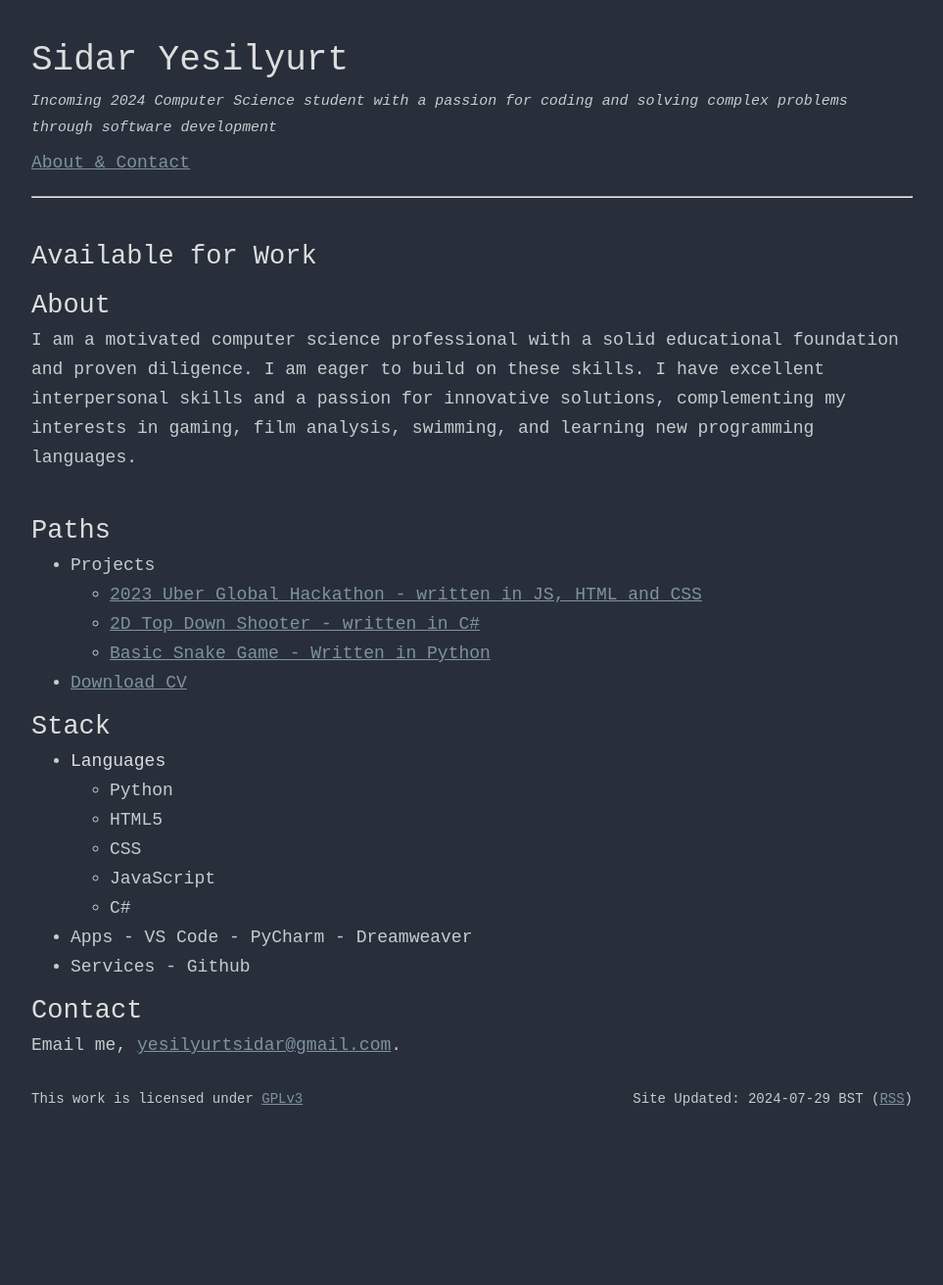
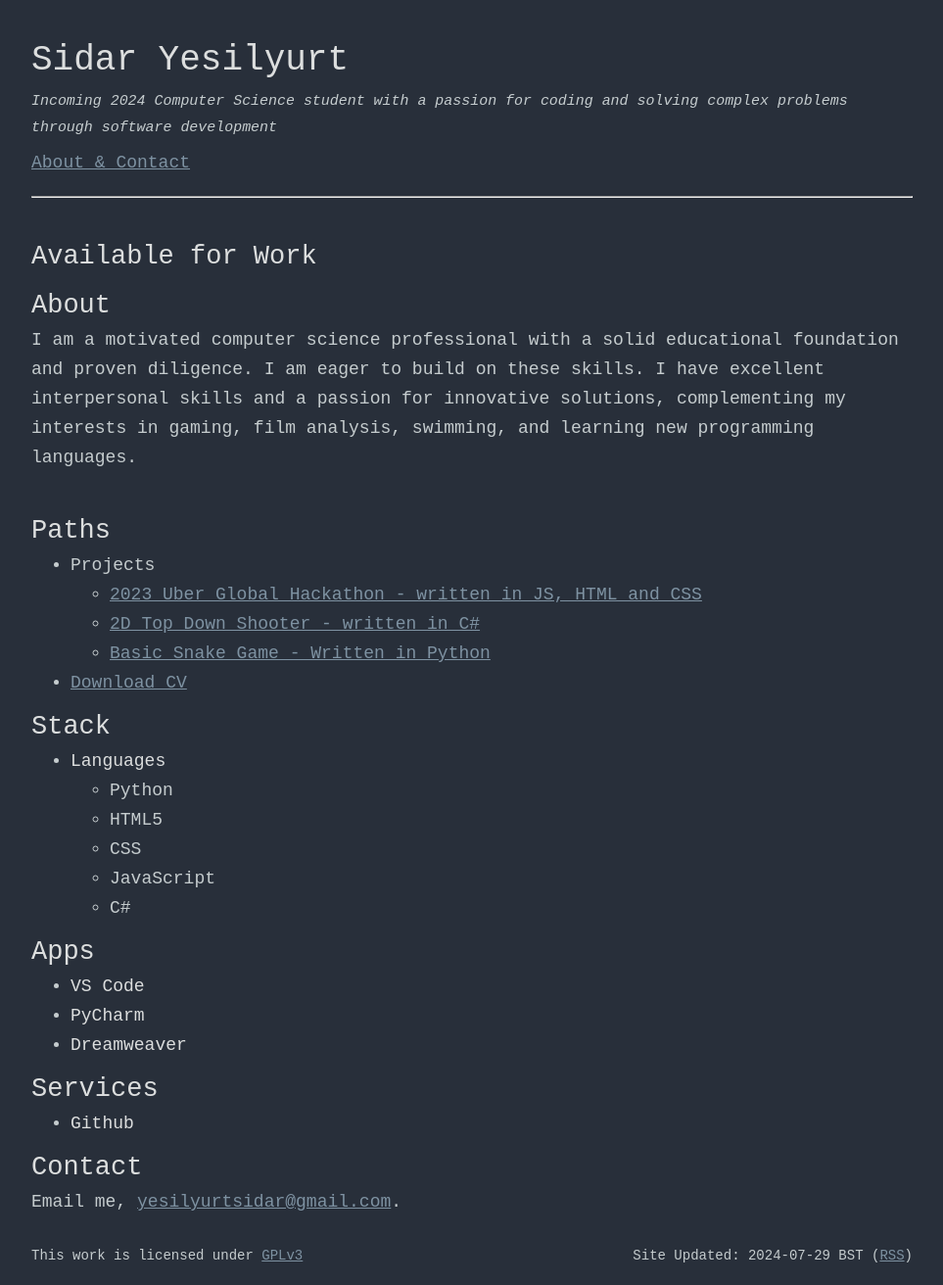
Before and after one commit to sidar-yesilyurt/sidar-yesilyurt.github.io, a Jekyll site: the page built from index.md, in a window 1280 px wide. Shown: the whole page at 98% size, without its empty margins (158-1121 px from the left). Built offline with Jekyll 4.4.1, drawn with Linux system fonts in a browser that asks for light colours; before the commit the page ends 1152 px from its top, so only the background shows below that.

```diff
--- a/index.md
+++ b/index.md
@@ -25,13 +25,13 @@ I am a motivated computer science professional with a solid educational foundati
     - JavaScript
     - C#
 
-- Apps
-      - VS Code
-      - PyCharm
-      - Dreamweaver
+## Apps
+- **VS Code**
+- **PyCharm**
+- **Dreamweaver**
 
-- Services
-      - Github
+## Services
+- **Github**
 
 ## Contact
 Email me, [yesilyurtsidar@gmail.com](yesilyurtsidar@gmail.com).
```
